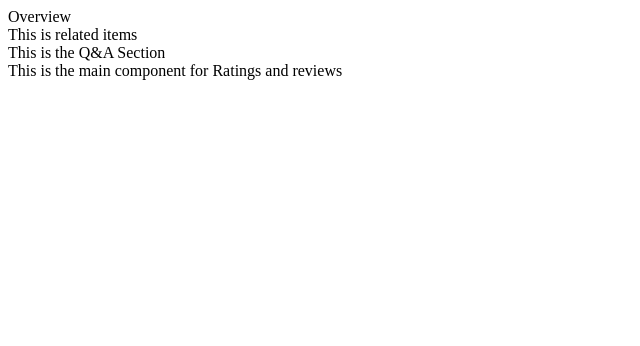
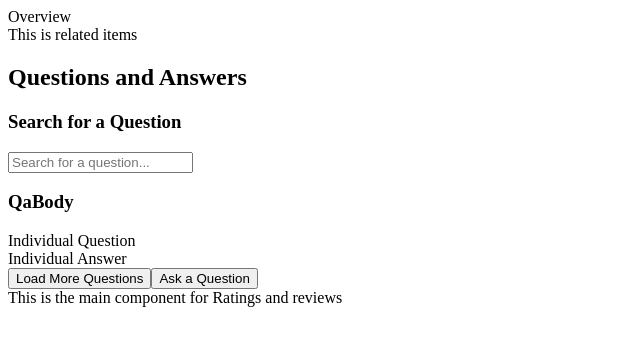
Before and after one commit to Pasteque-Performers/pp-atelier, a React app: page / in a window 1280 px wide. Shown: the top 346 px of the page, without its empty margins (0-640 px from the left). Built offline with nearby package versions, Linux system fonts and the light colour scheme; the HTML template or start-up script is replaced by a standard one.

Commit message:
Add new files for each component for QaSection with basic skeletons

```diff
--- /dev/null
+++ b/client/src/components/q-a/Answer.jsx
@@ -0,0 +1,7 @@
+import React from 'react';
+
+const Answer = () => (
+  <div>Individual Answer</div>
+);
+
+export default Answer;
--- /dev/null
+++ b/client/src/components/q-a/QaBody.jsx
@@ -0,0 +1,11 @@
+import React from 'react';
+import QaSection from './QaContainer.jsx';
+
+const QaBody = () => (
+  <div>
+    <h3>QaBody</h3>
+    <QaSection />
+  </div>
+);
+
+export default QaBody;
--- /dev/null
+++ b/client/src/components/q-a/QaContainer.jsx
@@ -0,0 +1,12 @@
+import React from 'react';
+import Question from './Question.jsx';
+import Answer from './Answer.jsx';
+
+const QaContainer = () => (
+  <div>
+    <Question />
+    <Answer />
+  </div>
+);
+
+export default QaContainer;
--- a/client/src/components/q-a/QaSection.jsx
+++ b/client/src/components/q-a/QaSection.jsx
@@ -1,7 +1,15 @@
 import React from 'react';
+import QaBody from './QaBody.jsx';
+import Search from './Search.jsx';
 
 const QaSection = () => (
-    <div>This is the Q&A Section</div>
+    <section>
+        <h2>Questions and Answers</h2>
+        <Search />
+        <QaBody />
+        <button>Load More Questions</button>
+        <button>Ask a Question</button>
+    </section>
 );
 
 export default QaSection;
--- /dev/null
+++ b/client/src/components/q-a/Question.jsx
@@ -0,0 +1,7 @@
+import React from 'react';
+
+const Question = () => (
+  <div>Individual Question</div>
+);
+
+export default Question;
--- /dev/null
+++ b/client/src/components/q-a/Search.jsx
@@ -0,0 +1,10 @@
+import React from 'react';
+
+const Search = () => (
+  <div>
+    <h3>Search for a Question</h3>
+    <input type="text" placeholder="Search for a question..."/>
+  </div>
+);
+
+export default Search;
```
Also changed, not shown: client/src/components/q-a/AnswerModal.jsx (added), client/src/components/q-a/QuestionModal.jsx (added).
